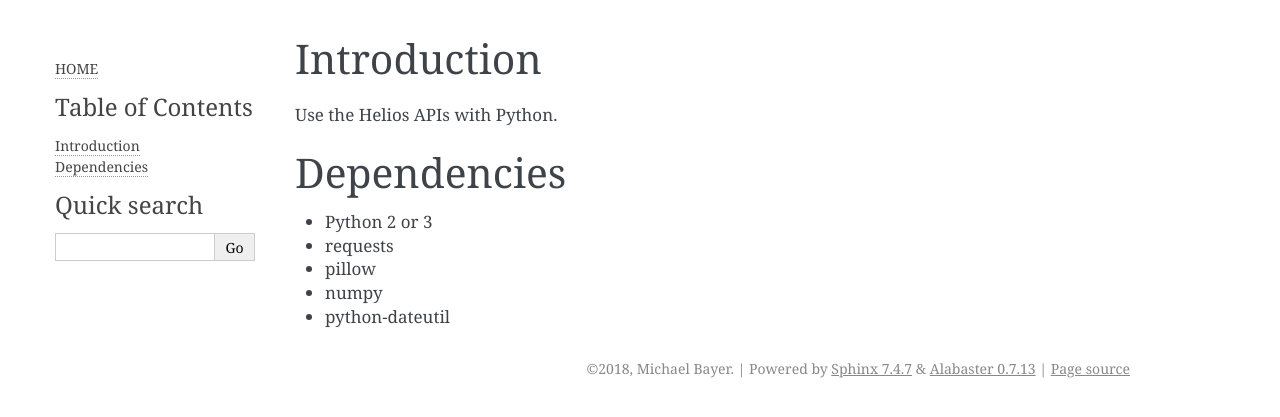
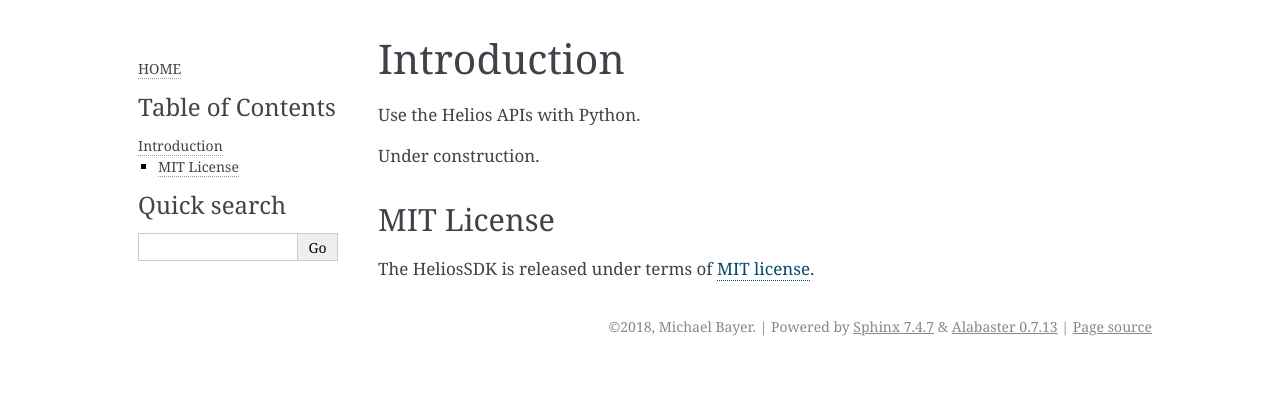
Before and after one commit to helios-earth/helios-sdk-python, a Sphinx documentation site: the page built from docs/user/intro.rst, in a window 1280 px wide. Shown: the top 417 px of the page. Built offline with Sphinx 7.4.7, drawn with Linux system fonts in a browser that asks for light colours; pages that are not in the unit, such as notebooks, are missing from menus.

Commit message:
Further docs additions.

```diff
--- a/docs/conf.py
+++ b/docs/conf.py
@@ -92,7 +92,7 @@ html_theme = 'alabaster'
 # further.  For a list of options available for each theme, see the
 # documentation.
 #
-html_theme_options = {'page_width': '70em'}
+html_theme_options = {'page_width': '1024px'}
 
 # Add any paths that contain custom static files (such as style sheets) here,
 # relative to this directory. They are copied after the builtin static files,
--- a/docs/index.rst
+++ b/docs/index.rst
@@ -14,9 +14,7 @@ thousands of existing public and private video cameras, providing
 immediate confirmation of ground weather condition changes at a
 detailed local level.
 
-.. raw:: html
-
-    <p>For more details, refer to the <a href="https://helios.earth/" target="_blank"> helios.earth</a><p>
+For more details, refer to `helios.earth <https://helios.earth/>`_
 
 The User Guide
 --------------
--- a/docs/user/intro.rst
+++ b/docs/user/intro.rst
@@ -1,14 +1,13 @@
-.. _introduction:
-
 Introduction
 ============
 
 Use the Helios APIs with Python.
 
-Dependencies
-============
-* Python 2 or 3
-* requests
-* pillow
-* numpy
-* python-dateutil
+Under construction.
+
+MIT License
+-----------
+
+The HeliosSDK is released under terms of `MIT license`_.
+
+.. _`MIT License`: https://opensource.org/licenses/MIT
```
Also changed, not shown: other parts of docs/index.rst (+2 -0 lines), docs/user/auth.rst (added, +37 -0 lines), docs/user/install.rst (added, +21 -0 lines).
